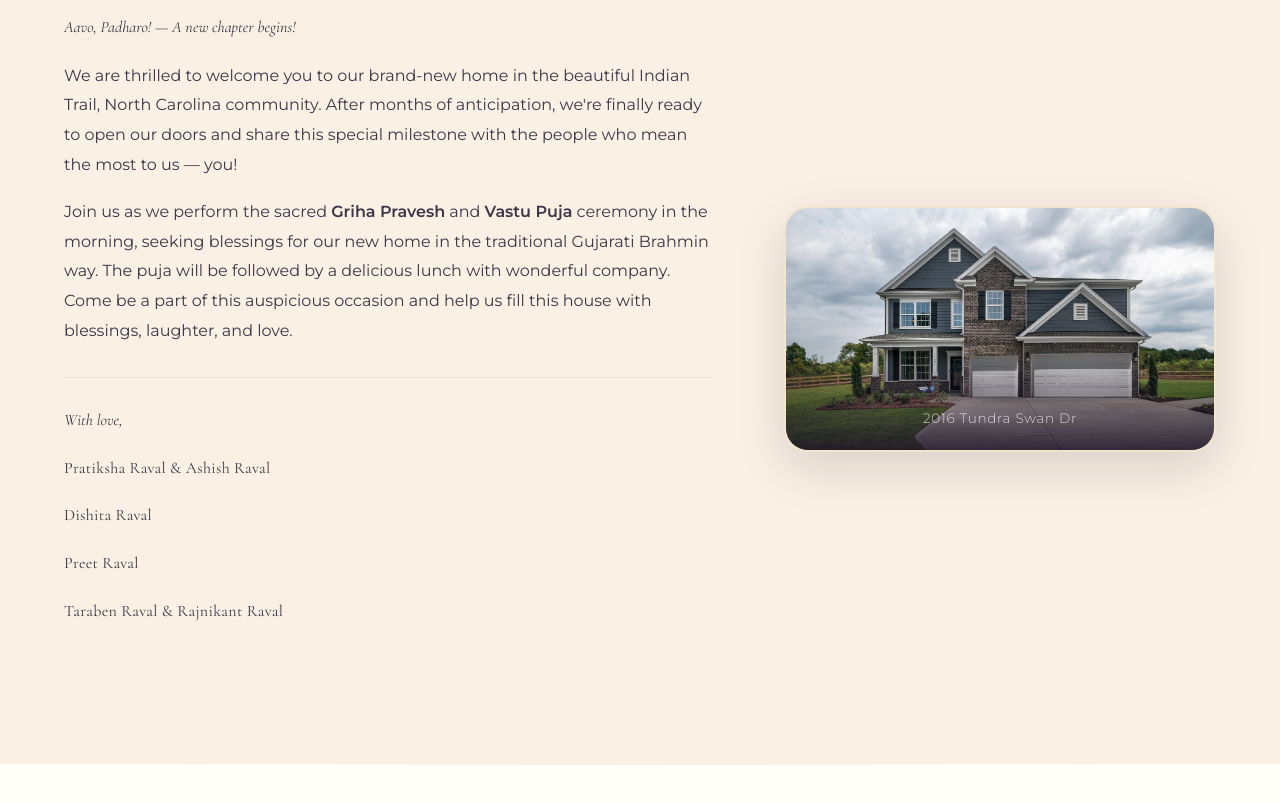
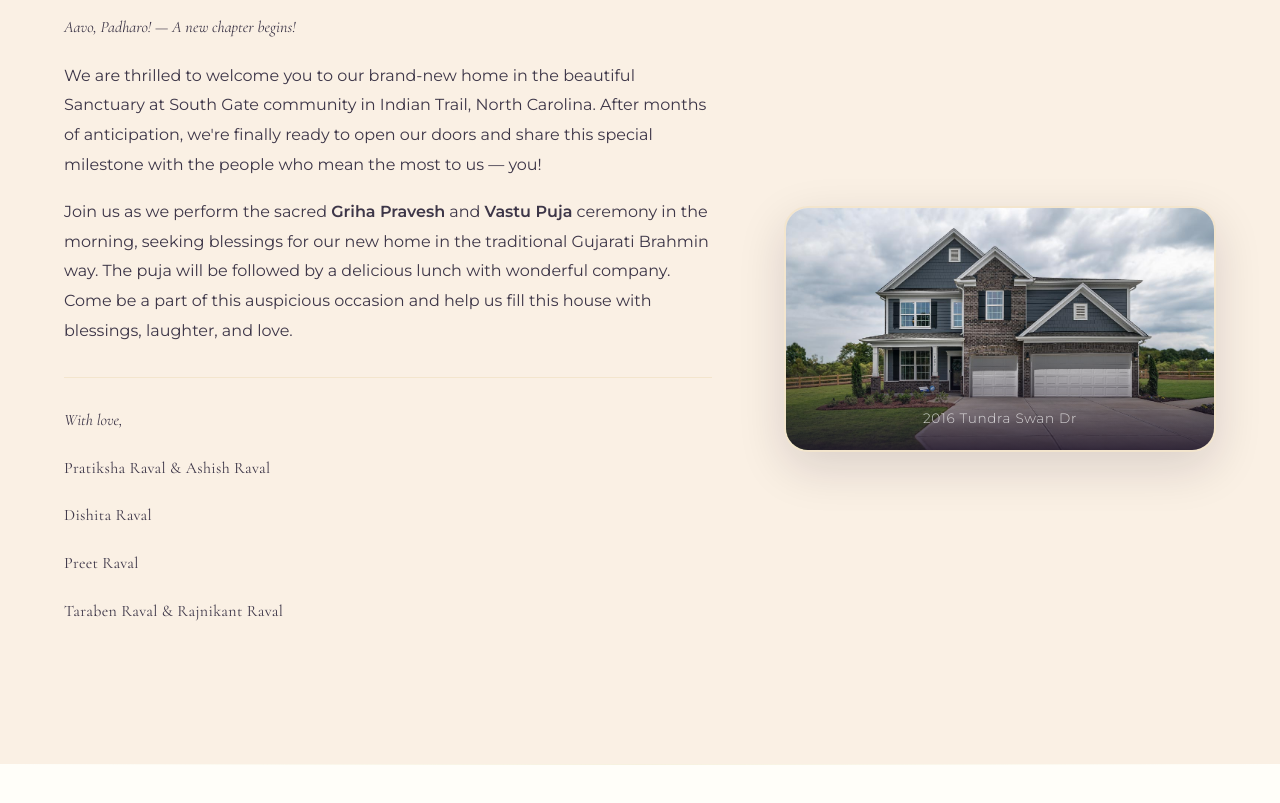
Before and after one commit to preetraval45/House-Warming, a website: page index.html in a window 1280 px wide. Shown: the part 2381-3184 px from the top of the page. Drawn offline with nearby package versions, Linux system fonts and the light colour scheme.

Commit message:
Add community name Sanctuary at South Gate to welcome section
Co-Authored-By: Claude Opus 4.6 (1M context) <noreply@anthropic.com>

```diff
--- a/index.html
+++ b/index.html
@@ -182,7 +182,7 @@
                     <p class="about-lead">Aavo, Padharo! &mdash; A new chapter begins!</p>
                     <p>
                         We are thrilled to welcome you to our brand-new home in the beautiful
-                        Indian Trail, North Carolina community. After months of anticipation, we're
+                        Sanctuary at South Gate community in Indian Trail, North Carolina. After months of anticipation, we're
                         finally ready to open our doors and share this special milestone with the
                         people who mean the most to us &mdash; you!
                     </p>
```
